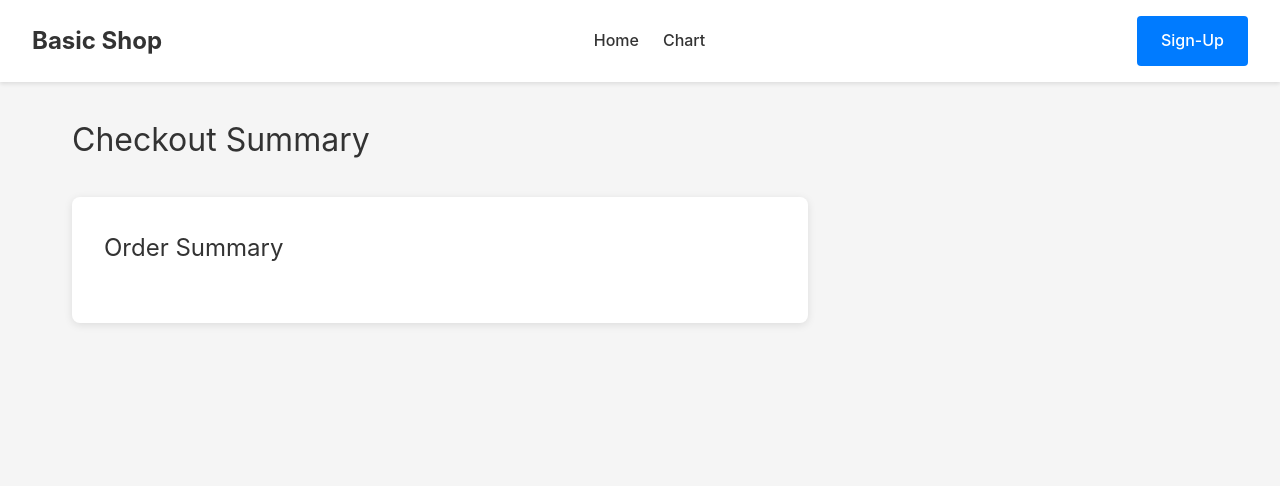
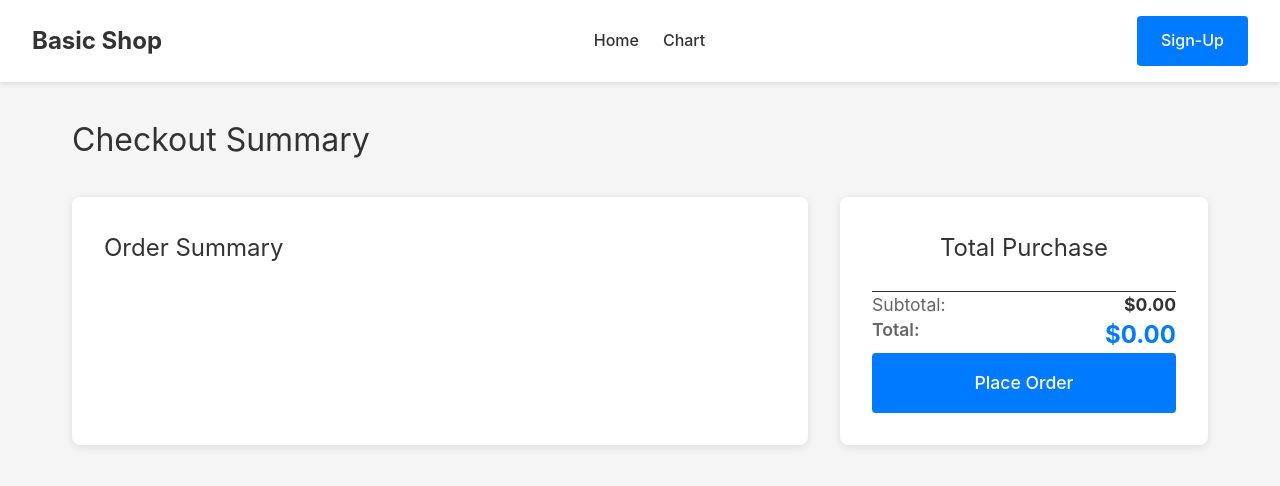
Before and after one commit to embuh75/react-ecommerce-app, a React (Vite) app: page /checkout in a window 1280 px wide. Shown: the top 486 px of the page. Built offline with nearby package versions, Linux system fonts and the light colour scheme; the HTML template or start-up script is replaced by a standard one.

Commit message:
add total purchase feature

```diff
--- a/src/components/ItemCard.jsx
+++ b/src/components/ItemCard.jsx
@@ -2,6 +2,7 @@ import { useCart } from "../lib/context/CartContext";
 export default function ItemCard({ item }) {
   const { decToCart, addToCart, delItem } = useCart();
   return (
+    <>
       <div className="checkout-item">
         <img src={item.image} alt={item.name} className="checkout-item-image" />
         <div className="checkout-item-details">
@@ -20,7 +21,7 @@ export default function ItemCard({ item }) {
           </div>
 
           <p className="checkout-item-total">
-          {(item.price * item.qty).toFixed(2)}
+            ${(item.price * item.qty).toFixed(2)}
           </p>
           <button
             className="btn btn-secondary btn-small"
@@ -30,5 +31,6 @@ export default function ItemCard({ item }) {
           </button>
         </div>
       </div>
+    </>
   );
 }
--- /dev/null
+++ b/src/components/TotalProduct.jsx
@@ -0,0 +1,45 @@
+export default function TotalProduct({ item }) {
+  const totalItems = item.reduce((acc, i) => acc + i.qty * i.price, 0);
+  const fixedPrice = totalItems.toFixed(2);
+  return (
+    <div className="checkout-summary">
+      <h2 className="checkout-section-title text-center">Total Purchase</h2>
+
+      {/* List item per produk */}
+      <ul className="flex flex-col gap-2 mb-4">
+        {item.map((i) => (
+          <li
+            key={i.id}
+            className="flex items-center justify-between gap-4 text-sm"
+          >
+            <span className="text-gray-600 truncate flex-1">{i.name}</span>
+            <span className="text-gray-400 shrink-0">x{i.qty}</span>
+            <span className="font-medium shrink-0 w-16 text-right">
+              ${(i.qty * i.price).toFixed(2)}
+            </span>
+          </li>
+        ))}
+      </ul>
+
+      <hr className="my-2" />
+
+      {/* Subtotal */}
+      <div className="flex justify-between text-sm mb-1">
+        <p className="checkout-total-label">Subtotal:</p>
+        <p className="checkout-total-value">${fixedPrice}</p>
+      </div>
+
+      {/* Total */}
+      <div className="flex justify-between font-semibold text-base">
+        <p className="checkout-total-label">Total:</p>
+        <p className="checkout-total-value checkout-total-final">
+          ${fixedPrice}
+        </p>
+      </div>
+
+      <button className="btn btn-primary btn-large btn-block mt-4">
+        Place Order
+      </button>
+    </div>
+  );
+}
--- a/src/pages/Checkout.jsx
+++ b/src/pages/Checkout.jsx
@@ -1,5 +1,6 @@
 import { useCart } from "../lib/context/CartContext";
 import ItemCard from "../components/ItemCard";
+import TotalProduct from "../components/TotalProduct";
 
 export default function Checkout() {
   const { cartItems } = useCart();
@@ -14,6 +15,7 @@ export default function Checkout() {
               <ItemCard item={item} key={item.id} />
             ))}
           </div>
+          <TotalProduct item={cartItems} />
         </div>
       </div>
     </div>
```
Lines whose indentation alone changed are shown as unchanged.
